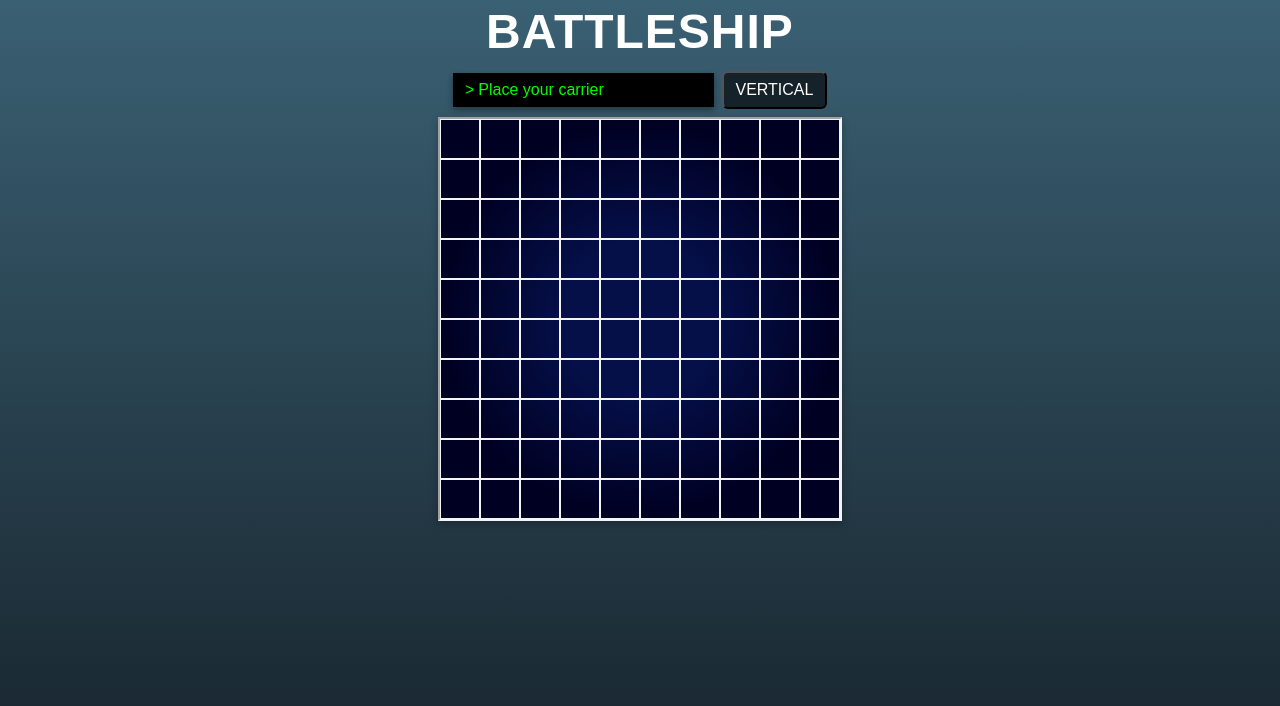
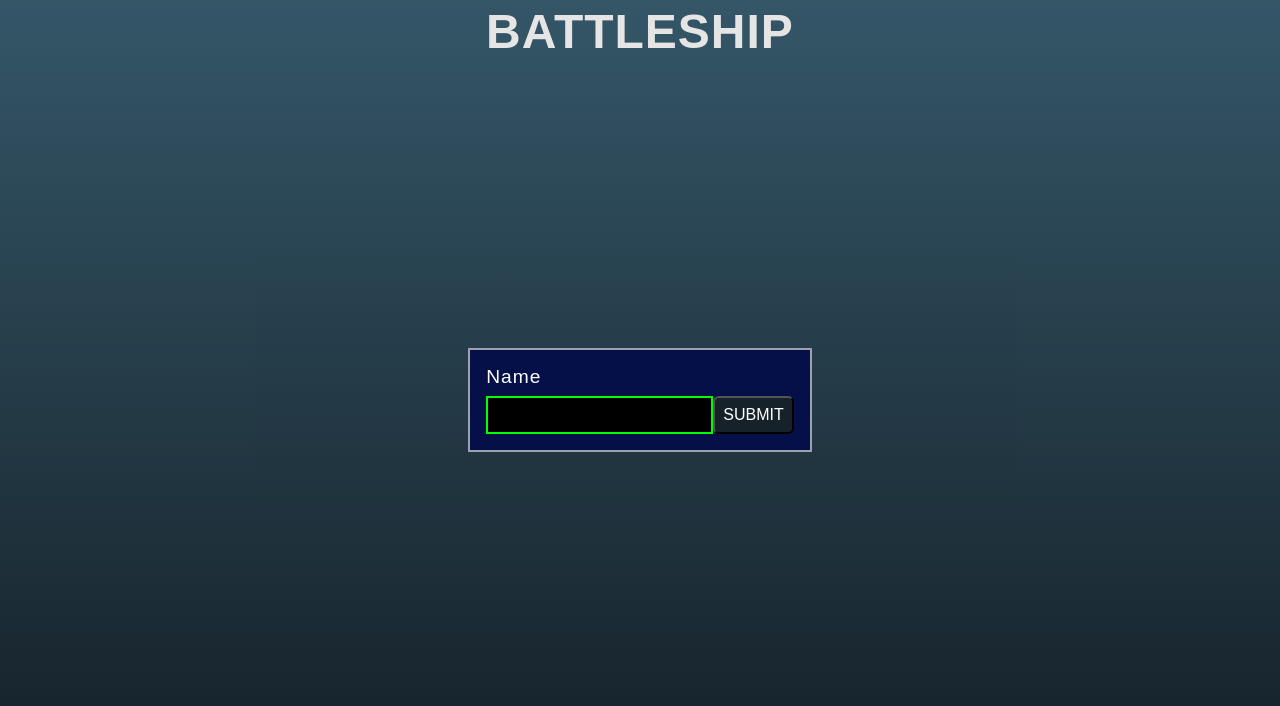
Before and after one commit to Gulcan00/battleship, a website built with webpack: page dist/index.html in a window 1280 px wide. Built offline with nearby package versions, Linux system fonts and the light colour scheme; a web font is replaced by a local one.

Commit message:
Add get player name functionality

```diff
--- a/src/index.js
+++ b/src/index.js
@@ -30,8 +30,40 @@ function typeWriter(element, text, speed = 50, i = 0) {
   }
 }
 
+function getPlayerName() {
+  return new Promise((resolve) => {
+    const nameDiv = document.createElement('dialog');
+    const form = document.createElement('form');
+    const label = document.createElement('label');
+    label.innerText = 'Name';
+    label.htmlFor = 'name';
+    const input = document.createElement('input');
+    input.name = 'name';
+    input.id = 'name';
+    const submit = document.createElement('button');
+    submit.innerText = 'Submit';
+
+    form.append(label);
+    form.appendChild(input);
+    form.appendChild(submit);
+    nameDiv.appendChild(form);
+    const body = document.querySelector('body');
+    body.appendChild(nameDiv);
+
+    nameDiv.showModal();
+
+    form.addEventListener('submit', (e) => {
+      e.preventDefault();
+      const formData = new FormData(form);
+      const name = formData.get('name');
+      nameDiv.close();
+      resolve(name);
+    });
+  });
+}
+
 function domController() {
-  let game = Game();
+  let game;
   const ships = [
     { name: 'carrier', length: 5 },
     { name: 'battleship', length: 4 },
@@ -169,7 +201,10 @@ function domController() {
     body.appendChild(initialBoard);
   }
 
-  initialScreen();
+  getPlayerName().then((name) => {
+    game = Game(name || undefined);
+    initialScreen();
+  });
 }
 
 domController();
--- a/src/modules/Game.js
+++ b/src/modules/Game.js
@@ -1,7 +1,7 @@
 import Gameboard from './Gameboard';
 import Player from './Player';
 
-export default function Game() {
+export default function Game(playerName = 'Player') {
   const player1Board = Gameboard();
   const player2Board = Gameboard();
 
@@ -12,7 +12,7 @@ export default function Game() {
   player2Board.placeShip(3, 6, 'submarine');
   player2Board.placeShip(5, 9, 'patrolBoat');
 
-  const player1 = Player({ name: 'John', gameboard: player2Board });
+  const player1 = Player({ name: playerName, gameboard: player2Board });
   const player2 = Player({
     name: 'Computer',
     gameboard: player1Board,
--- a/src/style.css
+++ b/src/style.css
@@ -51,9 +51,11 @@ h1 {
   height: 100%;
 }
 
-button {
+button,
+input {
   appearance: none;
   outline: none;
+  font-size: inherit;
 }
 
 .board > button {
@@ -170,3 +172,34 @@ button.miss::after {
 .change-orientation:hover {
   background-color: #293e4d;
 }
+
+dialog {
+  border: 2px solid #9ca3af;
+  background-color: rgb(5, 16, 73);
+}
+
+input {
+  color: lime;
+  background-color: black;
+  padding: 8px;
+}
+
+input:focus {
+  border: 2px solid lime;
+}
+
+dialog button {
+  background-color: #16222a;
+  color: white;
+  border-radius: 6px;
+  padding: 8px;
+  text-transform: uppercase;
+  font-family: inherit;
+}
+
+label {
+  color: white;
+  display: block;
+  margin-bottom: 8px;
+  font-size: 1.2rem;
+}
```
